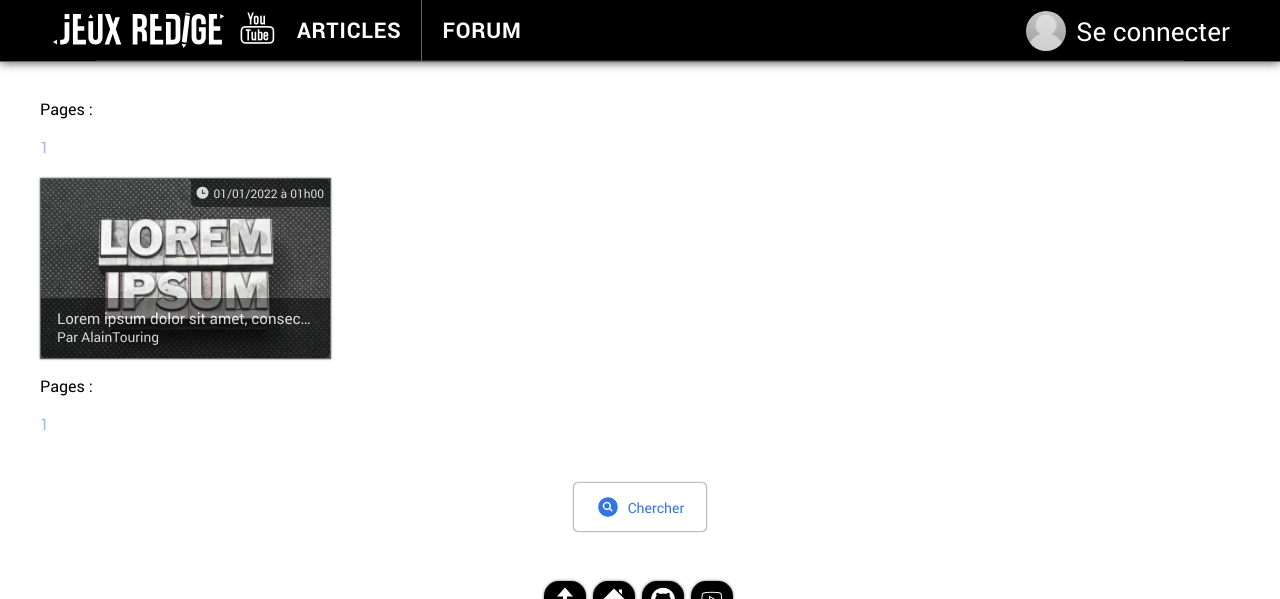
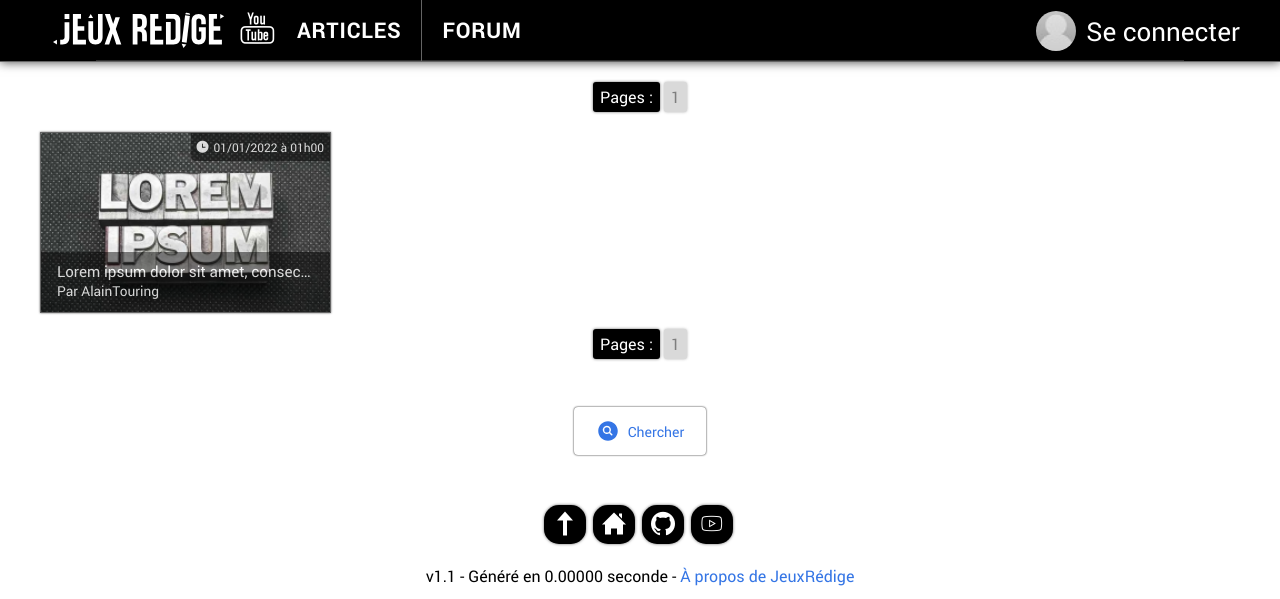
Before and after one commit to JefGrailet/JeuxRedige, a PHP site: page /Forum.php in a window 1280 px wide. Shown: the top 599 px of the page. Run offline with PHP 8.4, Linux system fonts and the light colour scheme; data comes from the database, SQL or seed files in the repository; some web fonts are replaced.

Commit message:
Refactoring du texte avec défilement

```diff
--- a/src/EditArticle.php
+++ b/src/EditArticle.php
@@ -239,6 +239,8 @@ if(!empty($_GET['id_article']) && preg_match('#^([0-9]+)$#', $_GET['id_article']
          catch(Exception $e)
          {
             setcookie("flash_message", "article_error", time() + 1, "/");
+            $currentURL = './EditArticle.php?id_article=' . $article->get('id_article');
+            exit(header('Location:' . $currentURL));
          }
 
          $nbCommonKeywords = sizeof(Keywords::common($keywords, $newKeywords));
--- a/src/Forum.php
+++ b/src/Forum.php
@@ -105,7 +105,8 @@ for ($i = 0; $i < count($listTopics); $i++) {
 
 echo $twig->render("topics-list.html.twig", [
    "list_topics" => $listTopicsComputed,
-   "list_css_files" => ["pool", "topic"],
+   "list_css_files" => ["pool", "topic", "pagination", "ellipse_scrolling_text"],
+   "list_js_files" => ["ellipse_scrolling_text"],
    "selectedLogo" => "default",
    "nb_pages" => $nbPages,
    "meta" => [
--- a/src/style/default.css
+++ b/src/style/default.css
@@ -1549,12 +1549,10 @@ textarea
    left: 0;
    right: 0;
    min-height: 30px;
-   border-radius: 0px 0px 5px 5px;
    background-color: rgba(0, 0, 0, 0.6);
    color: white;
    opacity: 0.8;
    z-index: 1;
-
 
    &:is(:hover, :focus)
    {
@@ -2483,7 +2481,7 @@ textarea
     }
 }
 
-.scrollTextContainer {
+/* .scrollTextContainer {
    overflow: hidden;
 
    .scrollText {
@@ -2510,7 +2508,7 @@ textarea
          animation-direction: normal;
       }
    }
-}
+} */
 
 .dragHandle {
    width: 1.5rem;
--- /dev/null
+++ b/src/style/ellipse_scrolling_text.css
@@ -0,0 +1,22 @@
+.ellipseScrollingTextOuter {
+   overflow: hidden;
+   text-overflow: ellipsis;
+   white-space: nowrap;
+   width: 100%;
+   color: inherit;
+
+   &:is(:hover, :hover) {
+      text-overflow: clip;
+
+      .ellipseScrollingTextInner {
+         text-overflow: clip;
+      }
+   }
+
+   .ellipseScrollingTextInner {
+      left: 0;
+      position: relative;
+      transition-property: left;
+      transition-timing-function: linear;
+   }
+}
--- a/src/style/main_menu.css
+++ b/src/style/main_menu.css
@@ -276,6 +276,9 @@ body:not(.logged) .userPseudo {
    color: white;
    padding: 0px;
    margin-right: max(env(safe-area-inset-right), 10px);
+   @media screen and (width >= 1280px) {
+      margin-right: 0;
+   }
    transition: opacity var(--transition-time);
 
    &:hover,
--- a/src/views/add_edit_article-page.html.twig
+++ b/src/views/add_edit_article-page.html.twig
@@ -2,7 +2,6 @@
 {% block content %}
    <style>
       .layoutMode {
-
          flex-direction: row;
          gap: 1rem;
          margin-top: 0.25rem;
--- a/src/views/topics-list.html.twig
+++ b/src/views/topics-list.html.twig
@@ -8,21 +8,28 @@
 	<ul id="articlesPoolIndex" class="large">
 		{% for topic in list_topics %}
 			{% set titleAttr = topic.title ~ " par " ~ topic.author %}
-			<li class="topicItem articleThumbnail scrollTextContainer" style="background-image: url('{{ topic.thumbnail }}');">
+			<li class="topicItem articleThumbnail" data-ellipse-scrolling-text-wrapper style="background-image: url('{{ topic.thumbnail }}');">
 				<div class="thumbnailTime">
 					<p>
 						<i class="icon-general_time" alt="Date du dernier message"></i>
 						<time title="Dernier message posté par {{ topic.lastAuthor }} à {{ topic.lastPostDate|date(" d/m/y h\\hi") }}" datetime="{{ topic.lastPostDate }}">{{ topic.lastPostDate|date("d/m/Y \\à\\ H\\hi") }}</time>
 					</p>
 				</div>
-				<div class="captionThumbnail ">
+				<div class="captionThumbnail">
 					<p>
-						<a tabindex="-1" href="{{ topic.linkTopic }}" class="scrollText" title="{{ titleAttr }}">{{ topic.title }}</a>
+						<a tabindex="-1" href="{{ topic.linkTopic }}" class="ellipseScrollingTextOuter" data-ellipse-scrolling-text-outer title="{{ titleAttr }}">
+                     <span
+                        data-ellipse-scrolling-text-inner=""
+                        class="ellipseScrollingTextInner"
+                     >
+                        {{ topic.title }}
+                     </span>
+                  </a>
 						<a tabindex="-1" href="{{ topic.linkTopic }}" class="small">Par
 							{{ topic.author }}</a>
 					</p>
 				</div>
-				<a href="{{ topic.linkTopic }}" class="thumbnailClick" title="{{ titleAttr }}"></a>
+				<a href="{{ topic.linkTopic }}"  data-ellipse-scrolling-text-wrapper class="thumbnailClick" title="{{ titleAttr }}"></a>
 			</li>
 		{% else %}
 			<li>Aucun sujet de discussion n'a été trouvé</li>
```
Also changed, not shown: src/javascript/ellipse_scrolling_text.js (added, +40 -0 lines).
